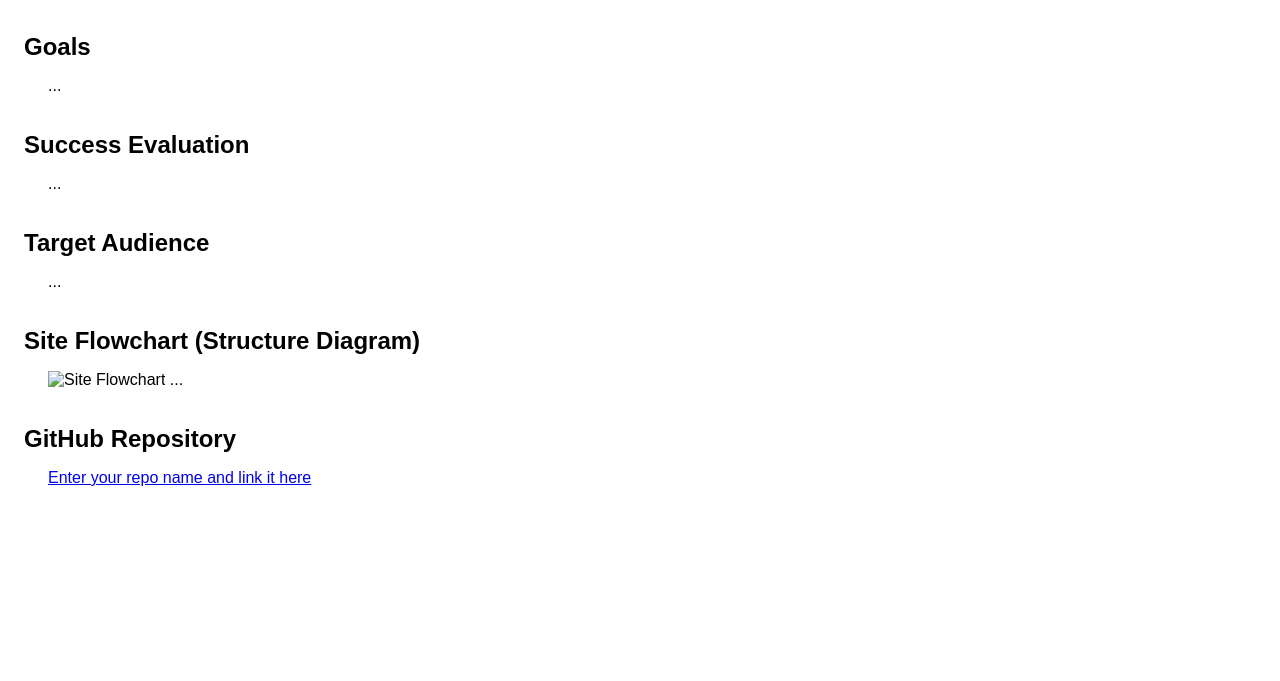
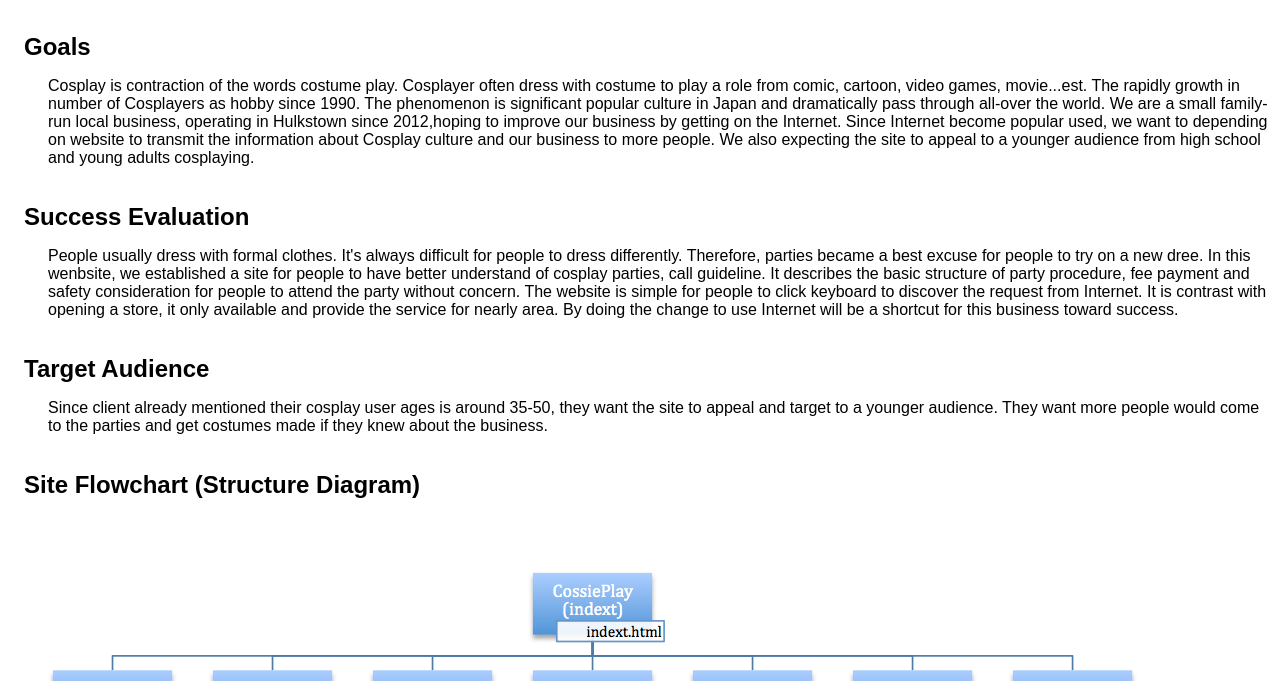
Before and after one commit to leo566491/Assign1, a plain HTML site: page plan.html in a window 1280 px wide. Shown: the part 119-800 px from the top of the page. Drawn offline with Linux system fonts and the light colour scheme.

Commit message:
business plan
It describes the website purpose for business

```diff
--- a/plan.html
+++ b/plan.html
@@ -20,14 +20,21 @@ and open the template in the editor.
 <p><strong>Name:</strong> Tung Han Wu<br>
 <strong>Login:</strong> JC310636</p>
 <h2>Goals</h2>
-<p>...</p>
+<p>Cosplay is contraction of the words costume play. Cosplayer often dress with costume to play a role from comic, cartoon, video games, movie...est.
+ The rapidly growth in number of Cosplayers as hobby since 1990. The phenomenon is significant popular culture in Japan and dramatically pass through
+all-over the world. We are a small family-run local business, operating in Hulkstown since 2012,hoping to improve our business by getting on the Internet. Since Internet become popular used, we want to depending on website to transmit the information about Cosplay culture and our business to more people. We also expecting the site to appeal to a younger audience from high school and young adults cosplaying.</p>
+
+
 <h2>Success Evaluation</h2>
-<p> ...</p>
+<p> People usually dress with formal clothes. It's always difficult for people to dress differently. Therefore, parties became a best excuse for people to try on a new dree.
+In this wenbsite, we established a site for people to have better understand of cosplay parties, call guideline. It describes the basic structure of party procedure, fee payment and safety consideration for people to attend the party without concern. The website is simple for people to click keyboard to discover the request from Internet. It is contrast with opening a store, it only available and provide the service for nearly area. By doing the change to use Internet will be a shortcut for this business toward success.</p>
+
 <h2>Target Audience</h2>
-<p>...</p>
+<p> Since client already mentioned their cosplay user ages is around 35-50, they want the site to appeal and target to a younger audience. They want more people would come to the parties and get costumes made if they knew about the business.</p>
+<p></p>
 <h2>Site Flowchart (Structure Diagram)</h2>
-<p><img src="" alt="Site Flowchart"> ... </p>
+<p><img src="flowchart.jpg" alt="Site Flowchart"> ... </p>
 <h2>GitHub Repository</h2>
-<p><a href="http://github.com/...">Enter your repo name and link it here</a></p>
+<p><a href="https://github.com/leo566491/Assign1">https://github.com/leo566491/Assign1</a></p>
 </body>
 </html>
```
Also changed, not shown: flowchart.jpg (added).
